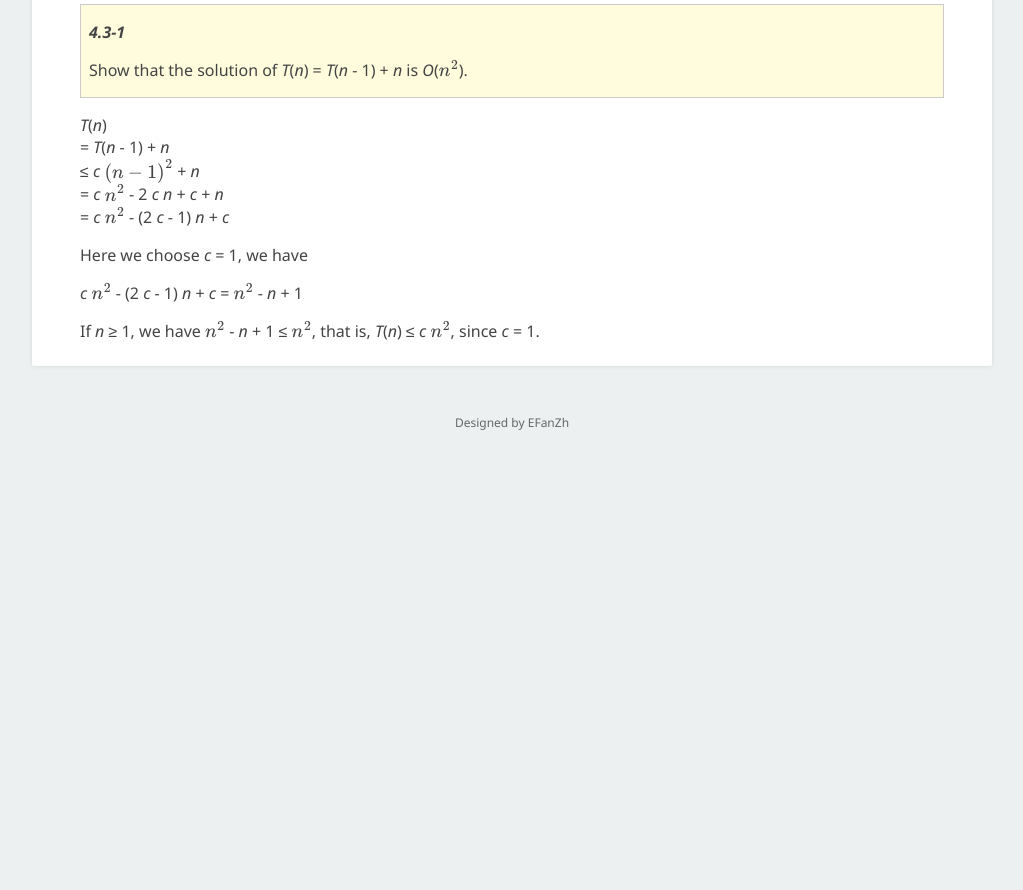
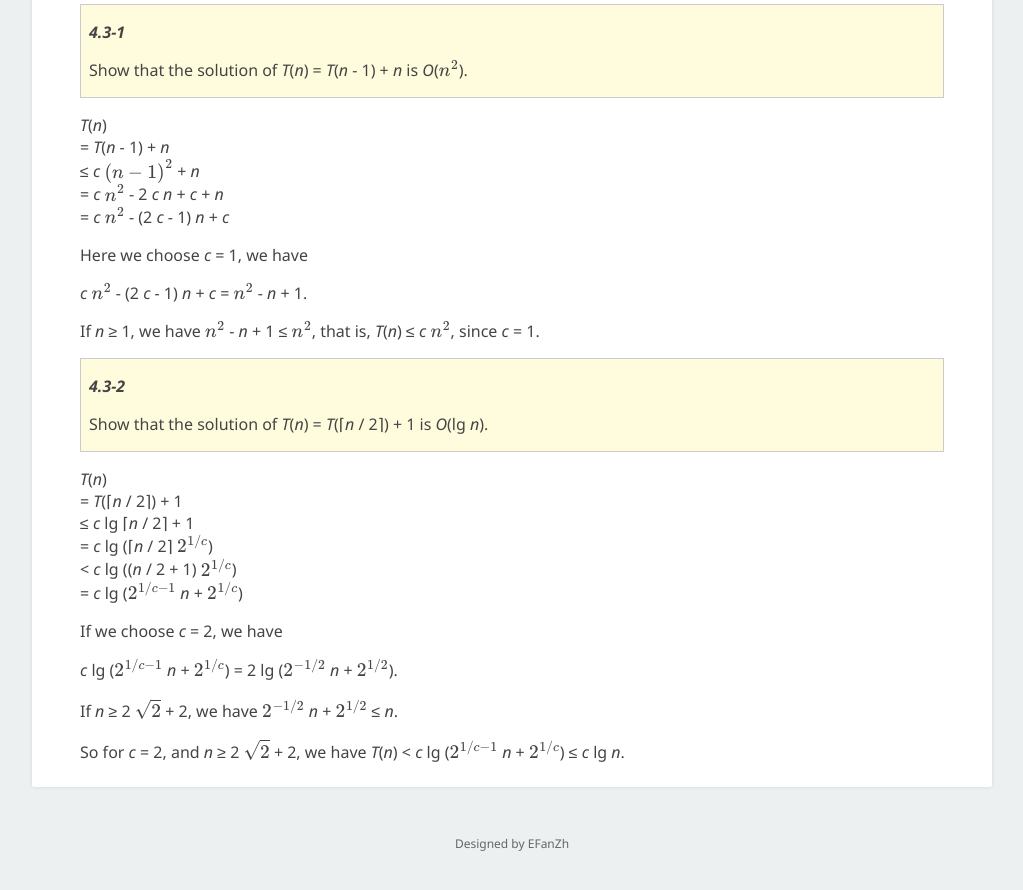
Before and after one commit to EFanZh/efanzh.github.io, a Jekyll site: the page built from _posts/2018-10-05-introduction-to-algorithms-exercises.md, in a window 1280 px wide and 900 px high, scrolled down 24979 px. Shown: the top 890 px of the window, without its empty margins (128-1151 px from the left). Built offline with Jekyll 4.4.1, drawn with Linux system fonts in a browser that asks for light colours; formulas are drawn with MathJax 3; before the commit the page ends 25458 px from its top, so only the background shows below that.

Commit message:
Add exercise 4.3-2 from CLRS

```diff
--- a/_posts/2018-10-05-introduction-to-algorithms-exercises.md
+++ b/_posts/2018-10-05-introduction-to-algorithms-exercises.md
@@ -1144,6 +1144,25 @@ then the result can be calculated as (*w* + *x* - *y*) + (*x* + *y*) *i*.
 
 Here we choose *c* = 1, we have
 
-*c* $n^2$ - (2 *c* - 1) *n* + *c* = $n^2$ - *n* + 1
+*c* $n^2$ - (2 *c* - 1) *n* + *c* = $n^2$ - *n* + 1.
 
 If *n* ≥ 1, we have $n^2$ - *n* + 1 ≤ $n^2$, that is, *T*(*n*) ≤ *c* $n^2$, since *c* = 1.
+
+> ***4.3-2***
+>
+> Show that the solution of *T*(*n*) = *T*(⌈*n* / 2⌉) + 1 is *O*(lg *n*).
+
+*T*(*n*)\
+= *T*(⌈*n* / 2⌉) + 1\
+≤ *c* lg ⌈*n* / 2⌉ + 1\
+= *c* lg (⌈*n* / 2⌉ $2^{1 / c}$)\
+< *c* lg ((*n* / 2 + 1) $2^{1 / c}$)\
+= *c* lg ($2^{1 / c - 1}$ *n* + $2^{1 / c}$)
+
+If we choose *c* = 2, we have
+
+*c* lg ($2^{1 / c - 1}$ *n* + $2^{1 / c}$) = 2 lg ($2^{-1 / 2}$ *n* + $2^{1 / 2}$).
+
+If *n* ≥ 2 $\sqrt{2}$ + 2, we have $2^{-1 / 2}$ *n* + $2^{1 / 2}$ ≤ *n*.
+
+So for *c* = 2, and *n* ≥ 2 $\sqrt{2}$ + 2, we have *T*(*n*) < *c* lg ($2^{1 / c - 1}$ *n* + $2^{1 / c}$) ≤ *c* lg *n*.
```
